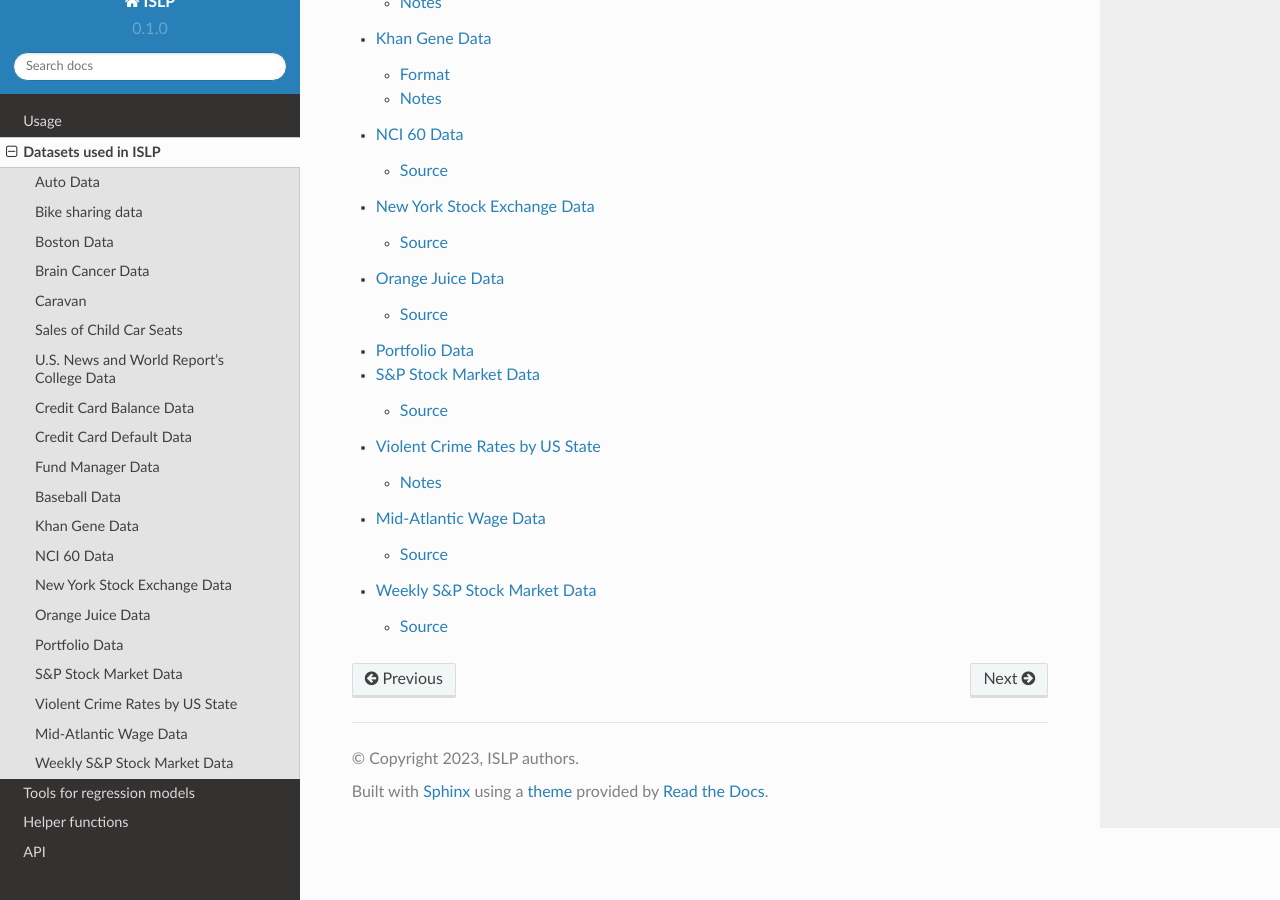
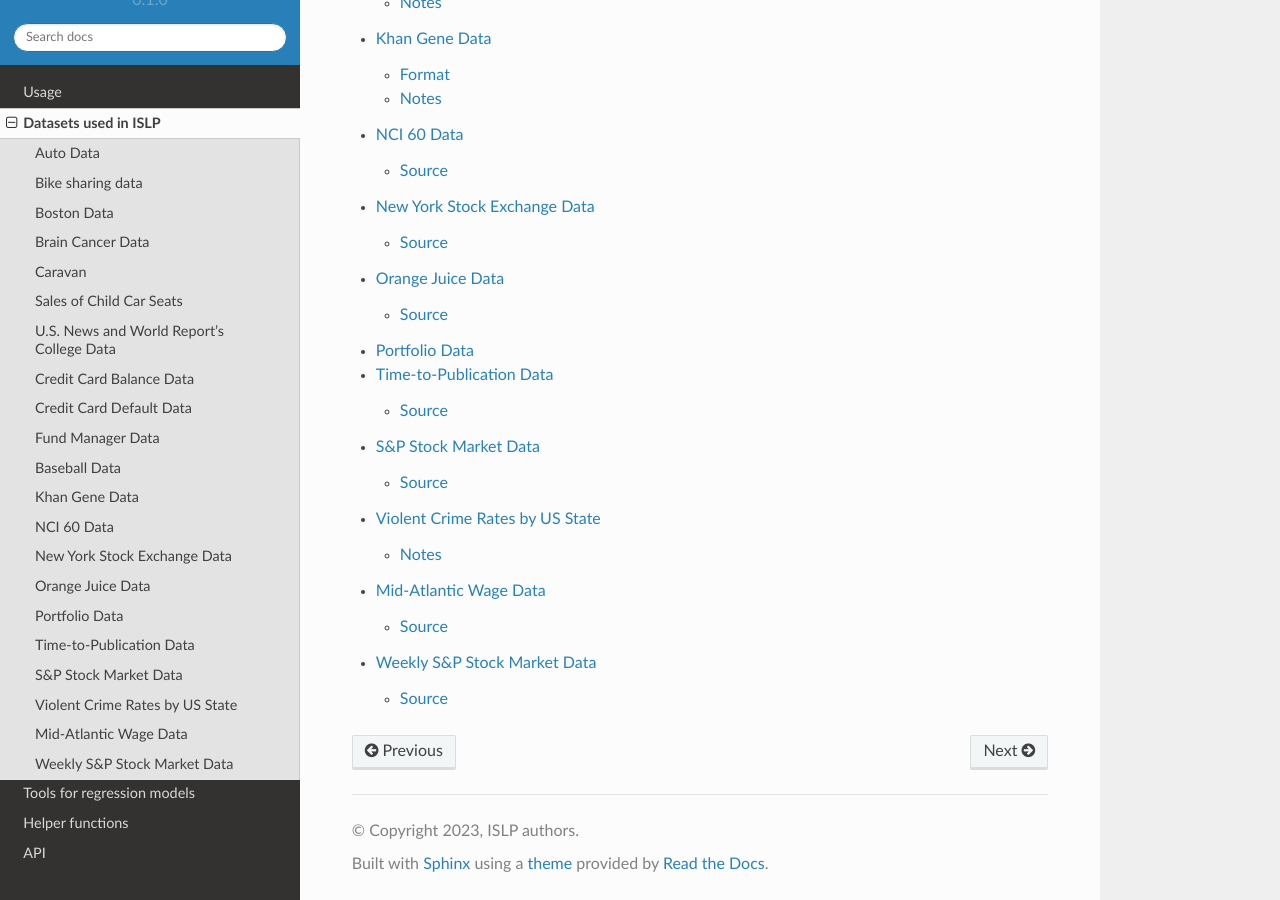
Before and after one commit to jonathan-taylor/ISLP, a Sphinx documentation site: the page built from docs/source/data.rst, in a window 1280 px wide and 900 px high, scrolled down 877 px. Built offline with Sphinx 7.4.7 and the Read the Docs theme 2.0.0, drawn with Linux system fonts in a browser that asks for light colours; pages that are not in the unit, such as notebooks, are missing from menus.

Commit message:
fixed data.rst

```diff
--- a/docs/source/data.rst
+++ b/docs/source/data.rst
@@ -25,6 +25,7 @@ which is part of the base `R` distribution, but accessible from
    datasets/NYSE
    datasets/OJ
    datasets/Portfolio
+   datasets/Publication
    datasets/Smarket
    datasets/USArrests
    datasets/Wage
--- a/docs/source/helpers.rst
+++ b/docs/source/helpers.rst
@@ -7,7 +7,6 @@ just a few helper functions.
 .. toctree::
 
    helpers/cluster
-   helpers/lasso
    helpers/pygam
    helpers/survival
    helpers/svm
```
